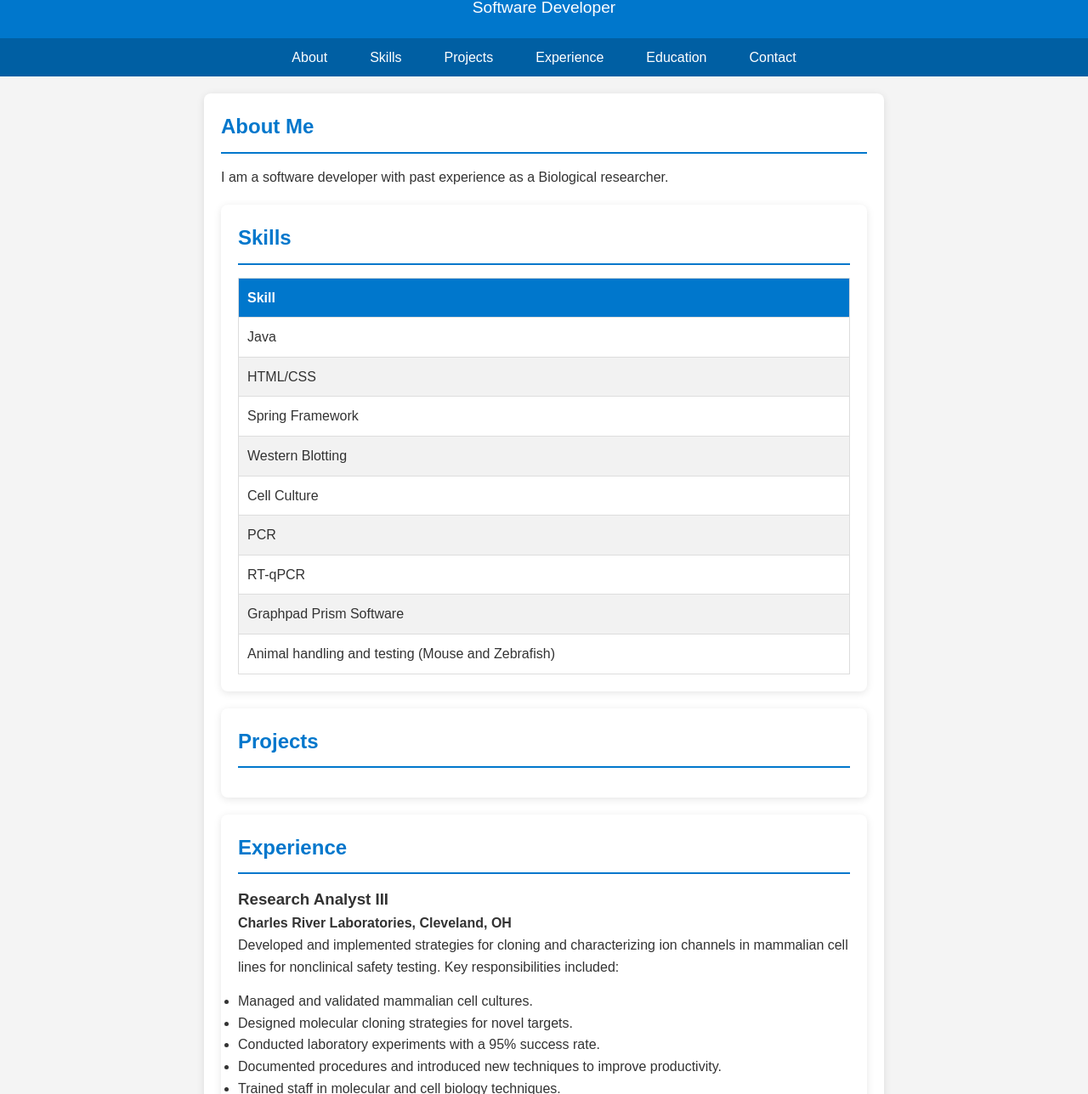
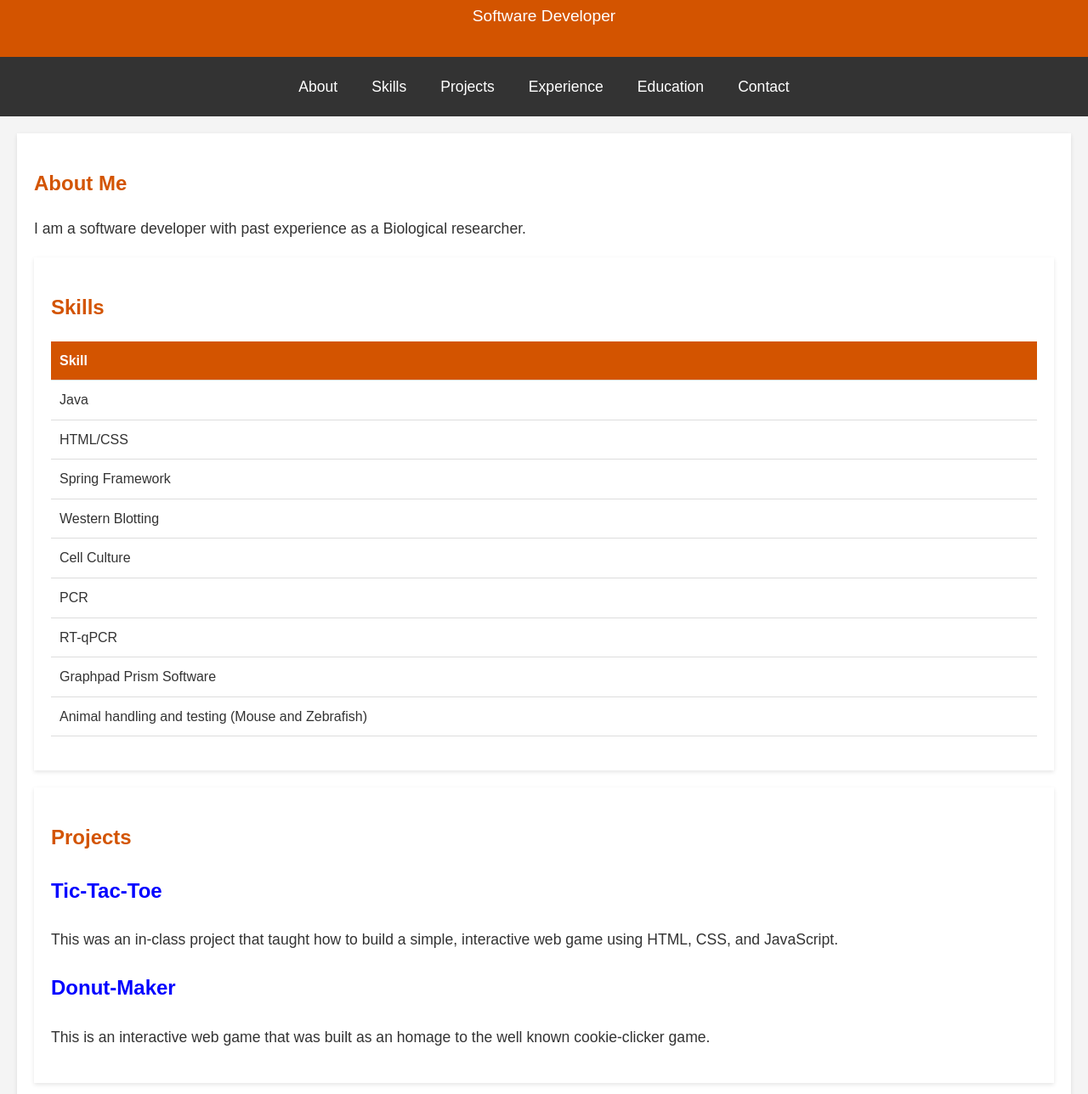
Before and after one commit to Matt-Snyderman/PersonalProfile.io, a plain HTML site: page index.html in a window 1280 px wide. Shown: the part 100-1388 px from the top of the page at 85% size. Drawn offline with Linux system fonts and the light colour scheme.

Commit message:
Changed color scheme

```diff
--- a/index.html
+++ b/index.html
@@ -85,7 +85,15 @@
 
     <section id="projects">
       <h2>Projects</h2>
+      <div class="project-item">
+      <h1><a href="https://github.com/Matt-Snyderman/tictactoe-Matt-Snyderman.git">Tic-Tac-Toe</a></h1>
+      <p>This was an in-class project that taught how to build a simple, interactive web game using HTML, CSS, and JavaScript.</p>
+    </div>
 
+    <div class="project-item">
+      <h1><a href="https://github.com/Matt-Snyderman/donut-maker-Matt-Snyderman.git">Donut-Maker</a></h1>
+      <p>This is an interactive web game that was built as an homage to the well known cookie-clicker game.</p>
+    </div>
     </section>
 
         <div><section id="experience">
--- a/style.css
+++ b/style.css
@@ -1,145 +1,196 @@
+/* Added so the transition is not jarring */
 html {
     scroll-behavior: smooth;
 }
 
-
-/* General Reset */
-* {
-    margin: 0;
-    padding: 0;
-    box-sizing: border-box;
-}
-
+/* General Styles */
 body {
     font-family: 'Arial', sans-serif;
     line-height: 1.6;
+    margin: 0;
+    padding: 0;
     background-color: #f4f4f4;
     color: #333;
   }
 
+  h1, h2, h3, h4 {
+    color: #D35400; /* Orange for headings */
+  }
+
+  h1 {
+    color: white; /* White for the h1 tag */
+  }
+
+  a {
+    color: blue; /* Blue for links */
+    text-decoration: none;
+  }
+
+  a:hover {
+    color: #003d80; /* Darker blue on hover */
+  }
+
   /* Header */
   header {
-    background: #0077cc;
+    background-color: #D35400;
     color: white;
-    padding: 20px 0;
     text-align: center;
+    padding: 2rem 0;
   }
 
   header h1 {
-    font-size: 2.5em;
-    margin-bottom: 10px;
+    margin: 0;
+    font-size: 2.5rem;
   }
 
   header p {
-    font-size: 1.2em;
+    font-size: 1.2rem;
+    margin: 0.5rem 0 0;
   }
 
   /* Navigation */
   nav {
-    background: #005fa3;
+    background-color: #333;
+    padding: 1rem 0;
   }
 
   nav ul {
     list-style: none;
     display: flex;
     justify-content: center;
-    padding: 10px 0;
+    margin: 0;
+    padding: 0;
   }
 
   nav ul li {
     margin: 0 15px;
   }
 
-nav a {
-    color: white;
-    text-decoration: none;
-    padding: 5px 10px;
-    transition: background 0.3s;
+  nav ul li a {
+    color: white; /* White for nav links */
+    font-size: 1.1rem;
+    padding: 5px;
+    display: inline-block;
+    transition: all 0.3s ease;
   }
 
-nav a:hover {
-    background: #004080;
-    border-radius: 5px;
+  nav ul li a:hover {
+    border: 2px solid white;
+    padding: 3px;
+    color: white;
   }
 
-/* Sections */
+  /* Section Styles */
   section {
+    max-width: 1200px;
+    margin: 20px auto;
+    background-color: white;
     padding: 20px;
-    margin: 20px auto;
-    max-width: 800px;
-    background: white;
-    box-shadow: 0 2px 10px rgba(0, 0, 0, 0.1);
-    border-radius: 8px;
+    box-shadow: 0px 2px 5px rgba(0, 0, 0, 0.1);
   }
 
-section h2 {
-    color: #0077cc;
-    border-bottom: 2px solid #0077cc;
-    padding-bottom: 10px;
-    margin-bottom: 15px;
+  #about p {
+    font-size: 1.1rem;
   }
 
-section p, section ul {
-    margin-bottom: 15px;
+  /* Skills Table */
+  table {
+    width: 100%;
+    border-collapse: collapse;
+    margin: 20px 0;
   }
 
-/* Skills List */
-section#skills ul {
-    list-style-type: square;
+  table thead {
+    background-color: #D35400;
+    color: white;
+  }
+
+  table th, table td {
+    padding: 10px;
+    text-align: left;
+    border-bottom: 1px solid #ddd;
+  }
+
+  /* Project Section */
+  .project-item {
+    margin-bottom: 20px;
+  }
+
+  .project-item h1 {
+    font-size: 1.5rem;
+    color: #D35400;
+  }
+
+  .project-item p {
+    font-size: 1rem;
+  }
+
+  /* Experience Section */
+  .experience-item {
+    margin-bottom: 20px;
+  }
+
+  .experience-item h3 {
+    color: #D35400;
+  }
+
+  .experience-item h4 {
+    font-weight: normal;
+    font-size: 1.1rem;
+    color: #666;
+  }
+
+  .experience-item ul {
+    margin-top: 10px;
+  }
+
+  .experience-item ul li {
+    list-style: disc;
+    margin-left: 20px;
+  }
+
+  /* Education Section */
+  .education-item p {
+    margin: 0;
+    font-size: 1.1rem;
+  }
+
+  .education-item strong {
+    color: #D35400;
+  }
+
+  /* Publications Section */
+  #publications ul {
     padding-left: 20px;
   }
 
-/* Publications Links */
-section#publications a {
-    color: #0077cc;
-}
-
-section#publications a:hover {
-    text-decoration: underline;
+  #publications li {
+    list-style-type: disc;
+    margin-bottom: 10px;
   }
 
   /* Contact Section */
   #contact p {
+    font-size: 1.1rem;
+  }
+
+  #contact a {
+    color: blue; /* Blue for contact links */
     font-weight: bold;
   }
 
-/* Table Styles */
-table {
-    width: 100%;
-    border-collapse: collapse;
-    margin-top: 15px;
+  /* Responsive Design */
+  @media (max-width: 768px) {
+    nav ul {
+      flex-direction: column;
+      text-align: center;
     }
 
-th, td {
-    border: 1px solid #ddd;
-    padding: 10px;
-    text-align: left;
+    nav ul li {
+      margin-bottom: 10px;
     }
 
-th {
-    background-color: #0077cc;
-    color: white;
+    section {
+      padding: 15px;
     }
-
-tr:nth-child(even) {
-    background-color: #f2f2f2;
   }
-
-tr:hover {
-    background-color: #e9e9e9;
-}
-.education-item {
-  display: inline-block;
-  width: 45%; /* Adjust width as needed */
-  margin: 10px;
-  vertical-align: top;
-  background: #f9f9f9; /* Light background for contrast */
-  padding: 15px;
-  border: 1px solid #ddd;
-  border-radius: 5px;
-  box-shadow: 0 1px 3px rgba(0, 0, 0, 0.1);
-}
-
-.education-item p {
-  margin-bottom: 5px;
-}
--- /dev/null
+++ b/style2.css
@@ -0,0 +1,145 @@
+html {
+    scroll-behavior: smooth;
+}
+
+
+/* General Reset */
+* {
+    margin: 0;
+    padding: 0;
+    box-sizing: border-box;
+}
+
+body {
+    font-family: 'Arial', sans-serif;
+    line-height: 1.6;
+    background-color: #f4f4f4;
+    color: #333;
+}
+
+/* Header */
+header {
+    background: #0077cc;
+    color: white;
+    padding: 20px 0;
+    text-align: center;
+}
+
+header h1 {
+    font-size: 2.5em;
+    margin-bottom: 10px;
+}
+
+header p {
+    font-size: 1.2em;
+}
+
+/* Navigation */
+nav {
+    background: #005fa3;
+}
+
+nav ul {
+    list-style: none;
+    display: flex;
+    justify-content: center;
+    padding: 10px 0;
+}
+
+nav ul li {
+    margin: 0 15px;
+}
+
+nav a {
+    color: white;
+    text-decoration: none;
+    padding: 5px 10px;
+    transition: background 0.3s;
+}
+
+nav a:hover {
+    background: #004080;
+    border-radius: 5px;
+}
+
+/* Sections */
+section {
+    padding: 20px;
+    margin: 20px auto;
+    max-width: 800px;
+    background: white;
+    box-shadow: 0 2px 10px rgba(0, 0, 0, 0.1);
+    border-radius: 8px;
+}
+
+section h2 {
+    color: #0077cc;
+    border-bottom: 2px solid #0077cc;
+    padding-bottom: 10px;
+    margin-bottom: 15px;
+}
+
+section p, section ul {
+    margin-bottom: 15px;
+}
+
+/* Skills List */
+section#skills ul {
+    list-style-type: square;
+    padding-left: 20px;
+}
+
+/* Publications Links */
+section#publications a {
+    color: #0077cc;
+}
+
+section#publications a:hover {
+    text-decoration: underline;
+}
+
+/* Contact Section */
+#contact p {
+    font-weight: bold;
+}
+
+/* Table Styles */
+table {
+    width: 100%;
+    border-collapse: collapse;
+    margin-top: 15px;
+}
+
+th, td {
+    border: 1px solid #ddd;
+    padding: 10px;
+    text-align: left;
+}
+
+th {
+    background-color: #0077cc;
+    color: white;
+}
+
+tr:nth-child(even) {
+    background-color: #f2f2f2;
+}
+
+tr:hover {
+    background-color: #e9e9e9;
+}
+.education-item {
+  display: inline-block;
+  width: 45%; /* Adjust width as needed */
+  margin: 10px;
+  vertical-align: top;
+  background: #f9f9f9; /* Light background for contrast */
+  padding: 15px;
+  border: 1px solid #ddd;
+  border-radius: 5px;
+  box-shadow: 0 1px 3px rgba(0, 0, 0, 0.1);
+}
+
+.education-item p {
+  margin-bottom: 5px;
+}
```
Lines whose indentation alone changed are shown as unchanged.
